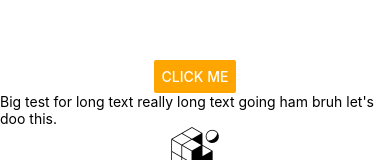
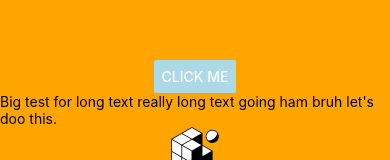
Before and after one commit to Lo-GR/practiceReactNative, a React Native app: screen / in a window 390 px wide. Shown: the part 155-315 px from the top of the page. Built offline with nearby package versions, Linux system fonts and the light colour scheme.

Commit message:
adjust styling

```diff
--- a/App.js
+++ b/App.js
@@ -19,11 +19,11 @@ export default function App() {
     Alert.prompt("title", "message", text => console.log(text))
   }
   return (
-    <SafeAreaView style={styles.container}>
+    <SafeAreaView style={[styles.container, styles.containerStyle]}>
       <Button
         title="click Me"
         onPress={handleOnPressB}
-        color="orange"/>
+        color="lightblue"/>
       <Text numberOfLines={10} onPress={handleOnPress}>
         Big test for long text really long text going ham bruh let's doo this.
       </Text>
@@ -46,4 +46,7 @@ const styles = StyleSheet.create({
     alignItems: 'center',
     justifyContent: 'center',
   },
+  containerStyle: {
+    backgroundColor: 'orange',
+  },
 });
```
